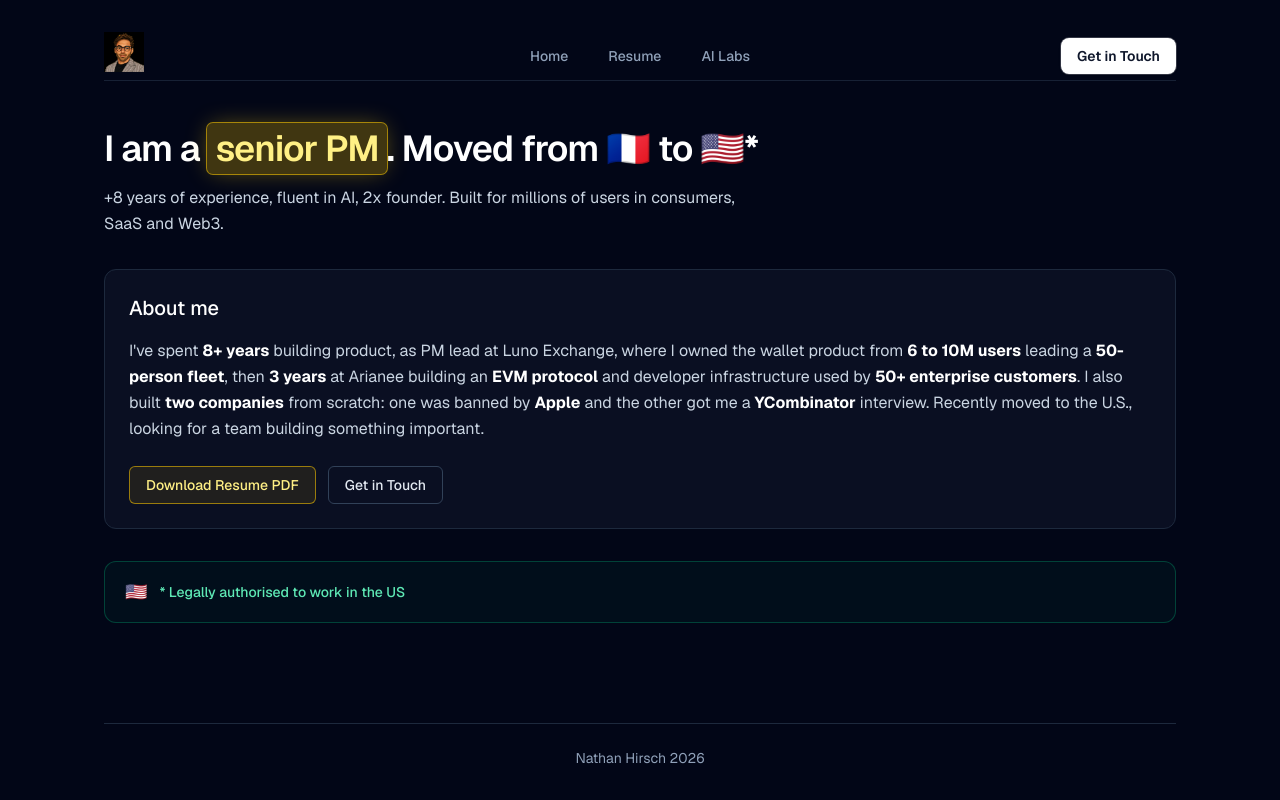
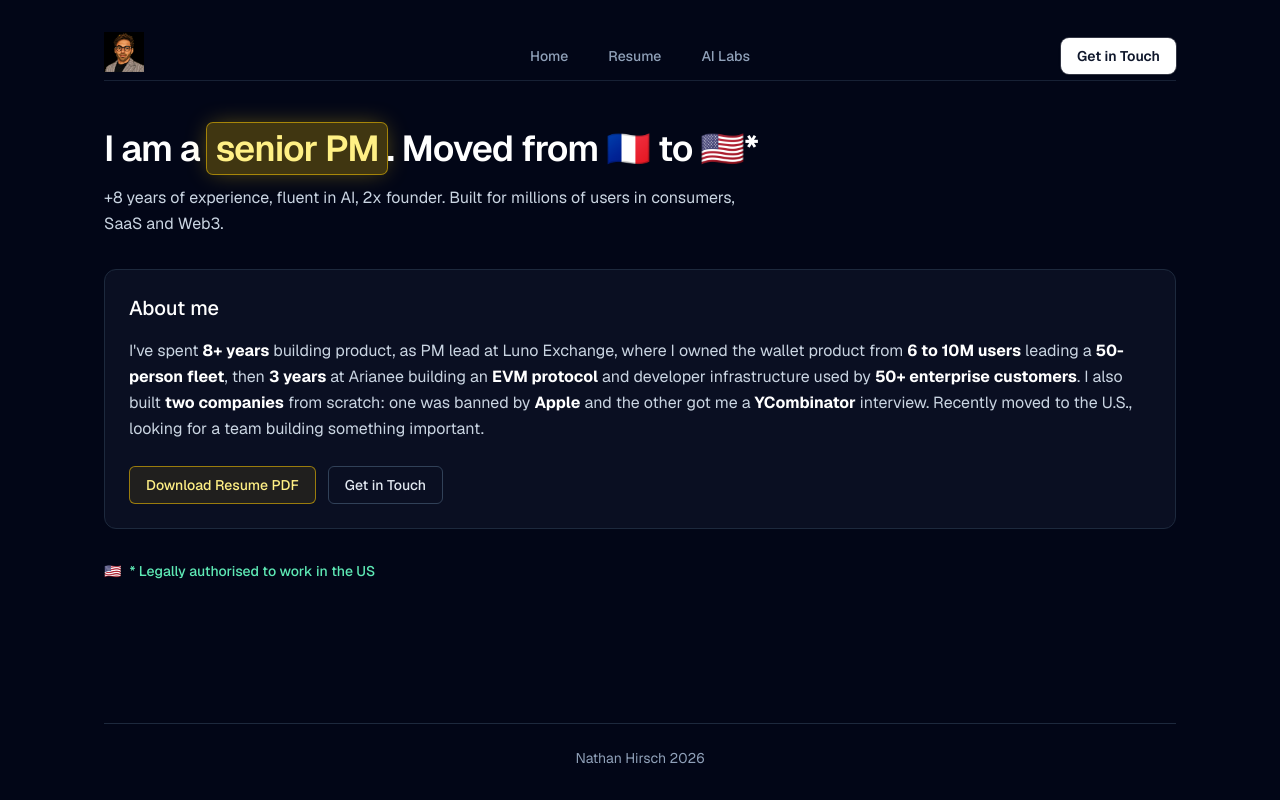
Before and after one commit to nathanhirsch/vitrine, a Next.js app: page /resume in a window 1280 px wide. Built offline with nearby package versions, Linux system fonts and the light colour scheme.

Commit message:
Remove green card border, keep emerald text only

```diff
--- a/src/app/resume/page.tsx
+++ b/src/app/resume/page.tsx
@@ -46,12 +46,10 @@ export default function ResumePage() {
         </div>
       </article>
 
-      <div className="flex items-center gap-3 rounded-xl border border-emerald-500/30 bg-emerald-500/5 px-5 py-4">
-        <span className="text-lg">🇺🇸</span>
-        <p className="text-sm font-medium text-emerald-300">
-          * Legally authorised to work in the US
-        </p>
-      </div>
+      <p className="flex items-center gap-2 text-sm font-medium text-emerald-300">
+        <span>🇺🇸</span>
+        * Legally authorised to work in the US
+      </p>
     </section>
   );
 }
```
